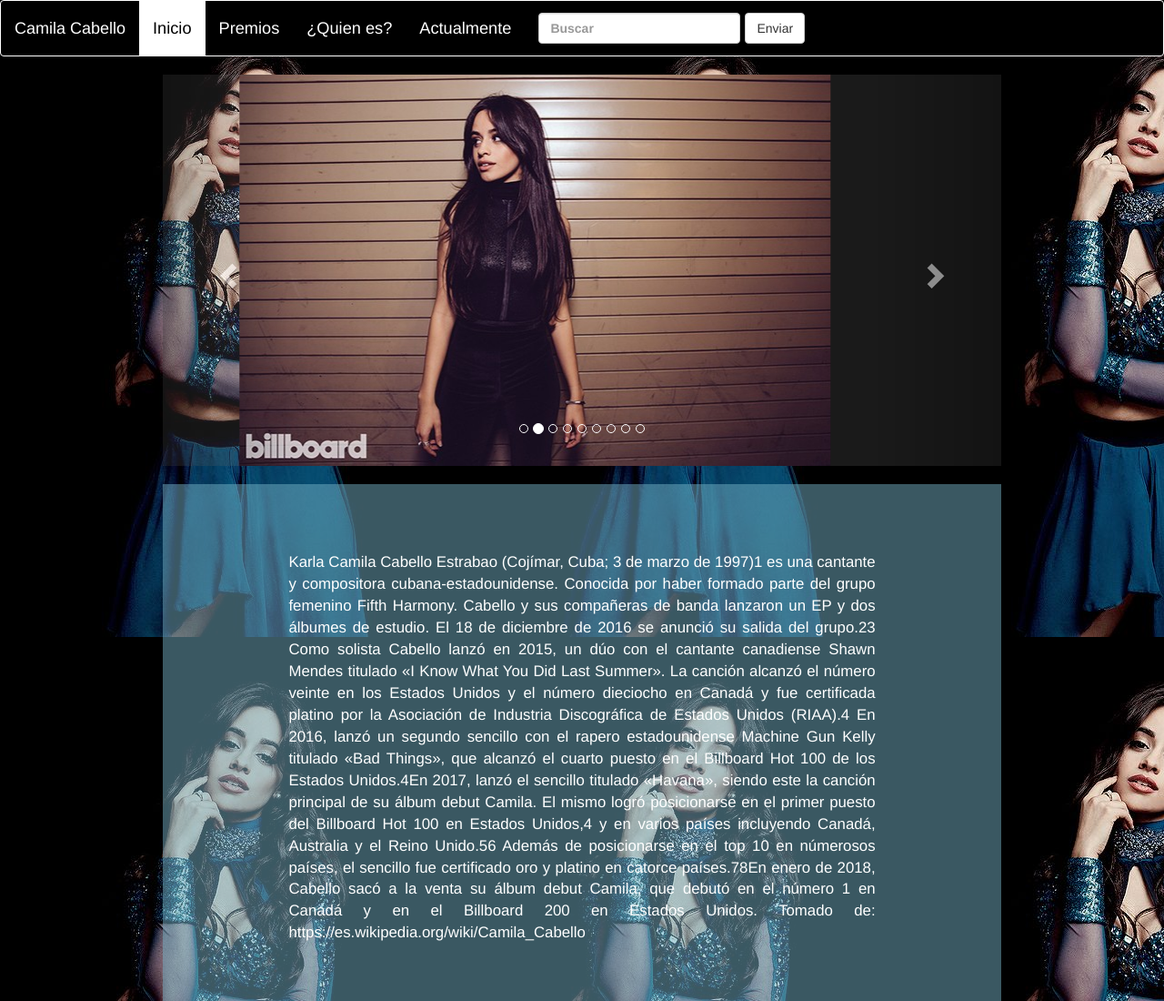
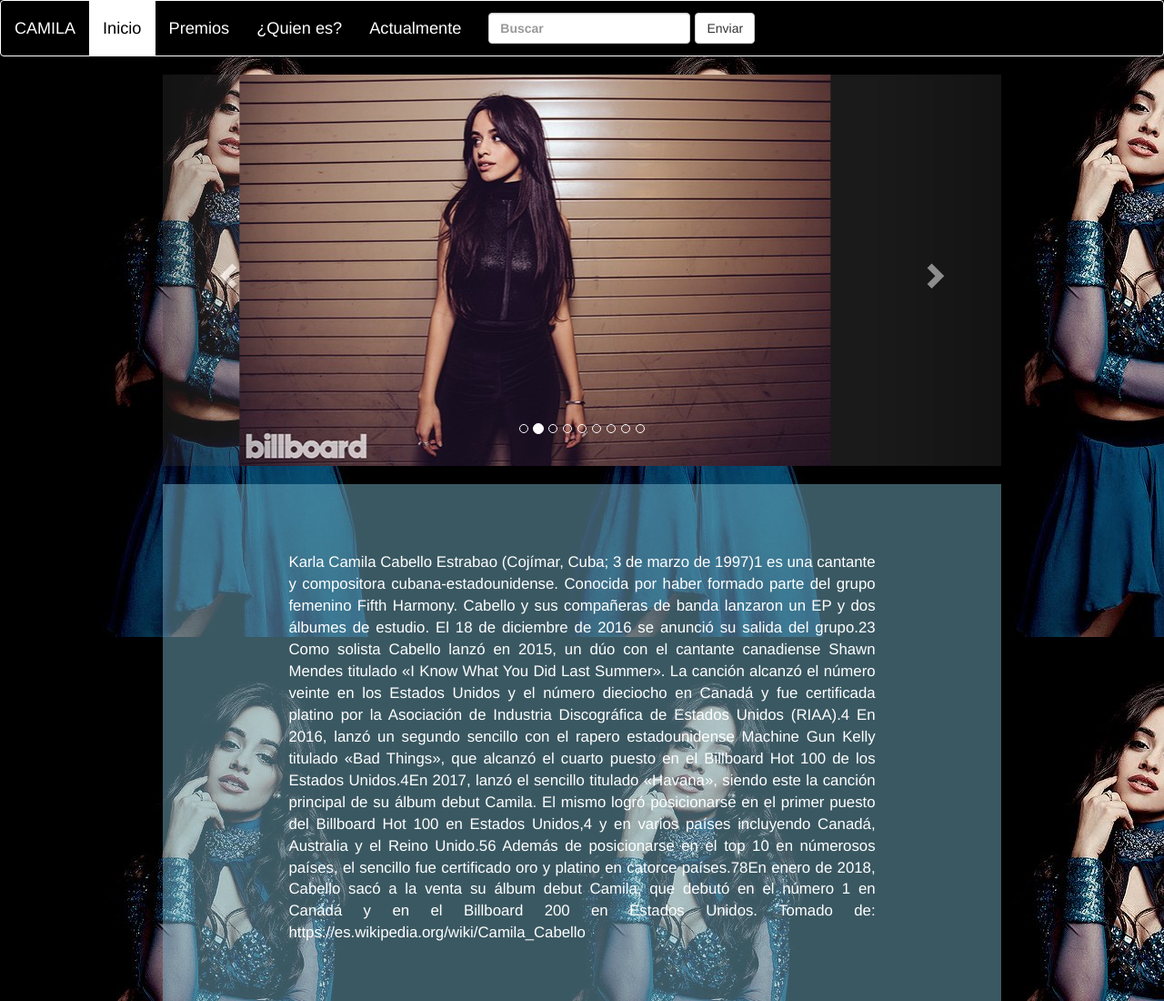
Before and after one commit to npalaciol/Prueba, a plain HTML site: page Pagina/index.html in a window 1280 px wide. Shown: the top 1100 px of the page at 91% size. Drawn offline with nearby package versions, Linux system fonts and the light colour scheme.

Commit message:
Modificación
Modificación de titulo de página

```diff
--- a/Pagina/index.html
+++ b/Pagina/index.html
@@ -27,7 +27,7 @@
 <nav class="navbar nave" style="background-color: black; border: 1px solid #ffffff;">
   <div class="container-fluid">
     <div class="navbar-header">
-      <a class="navbar-brand link" href="index.html">Camila Cabello</a>
+      <a class="navbar-brand link" href="index.html">CAMILA</a>
       <button type="button" class="navbar-toggle" data-toggle="collapse" data-target=".dropdown1">
         <span class="sr-only">Menu</span>
         <span class="glyphicon glyphicon-th-list"></span>
```
